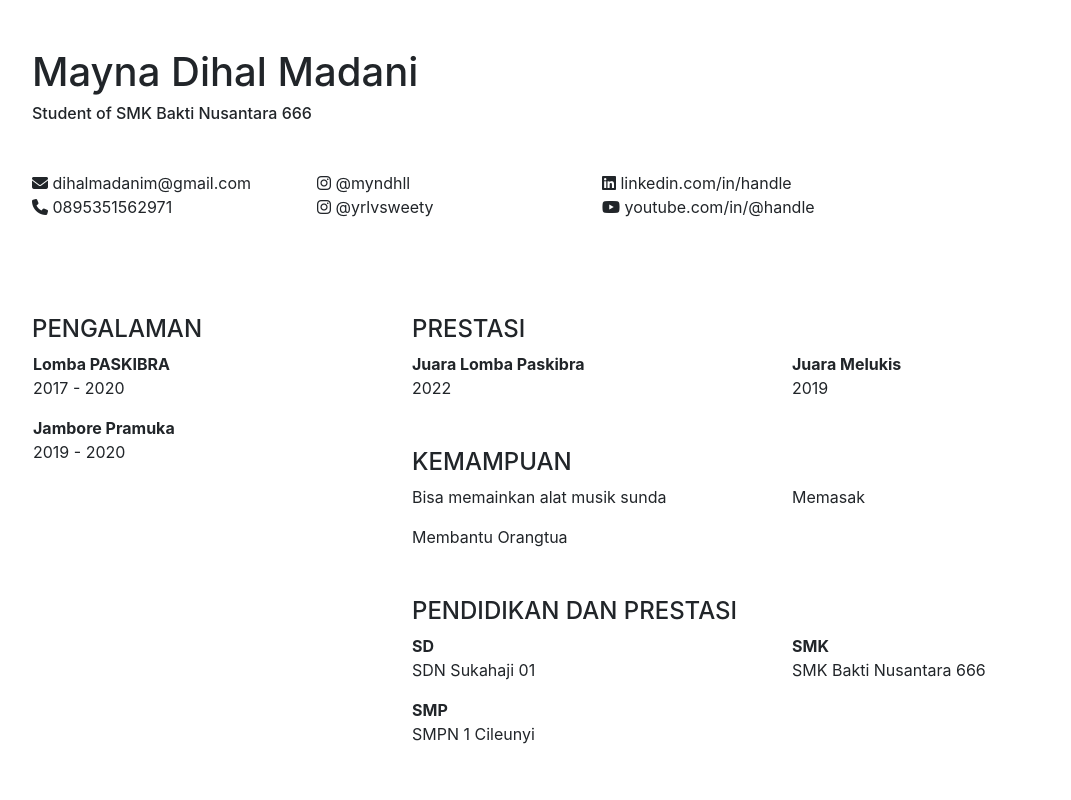
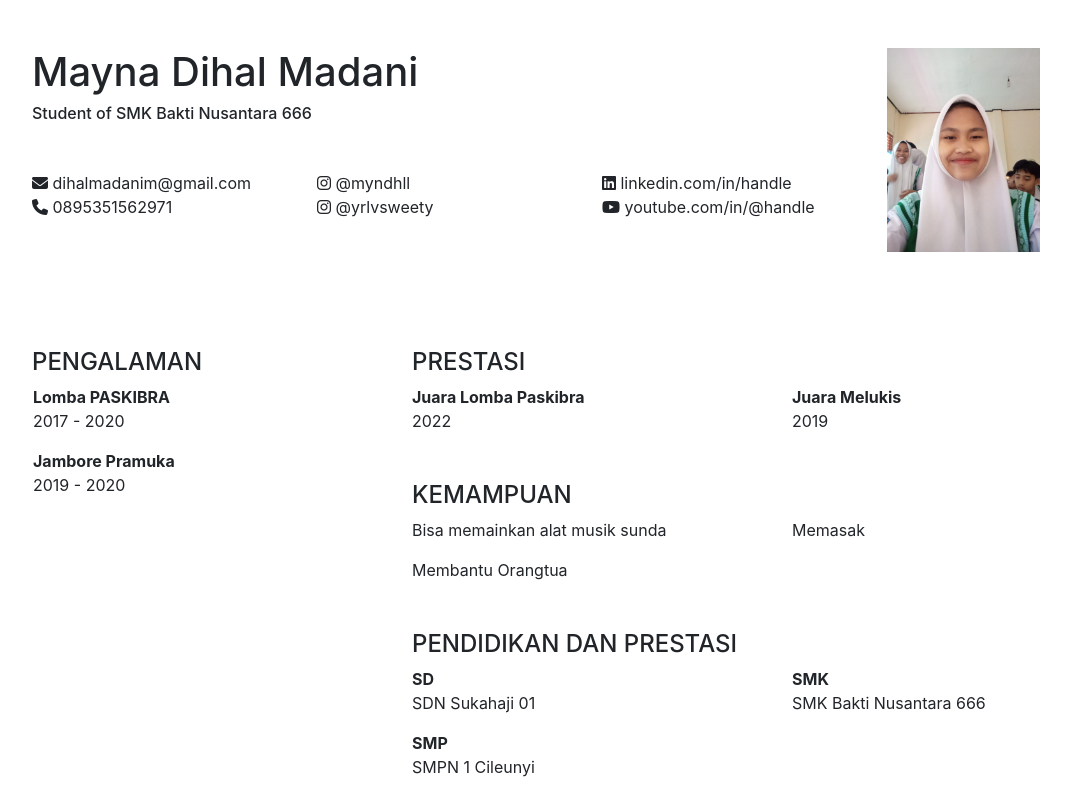
Before and after one commit to maynaaaadihal/meyy.github.io, a plain HTML site: page index.html in a window 1280 px wide. Shown: the whole page, without its empty margins (53-1124 px from the left). Drawn offline with nearby package versions, Linux system fonts and the light colour scheme.

Commit message:
Add change

```diff
--- a/index.html
+++ b/index.html
@@ -34,7 +34,7 @@
                 </div>
             </div>
             <div class="col-3">
-                <img src="MaynaPhoto.jpeg" alt="" width="60%">
+                <img src="img/MaynaPhoto.jpeg" alt="" width="60%">
             </div>
         </div>
         <div class="row pt-5">
```
